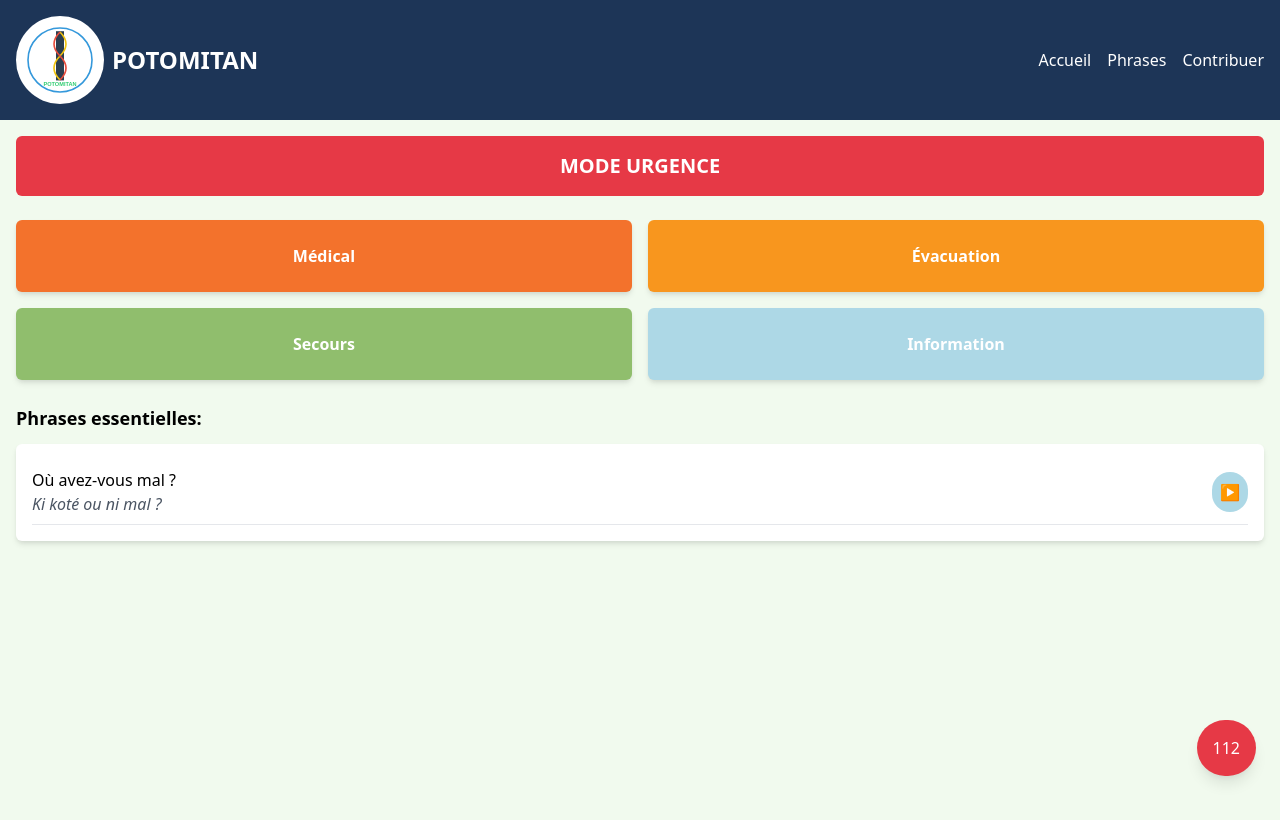
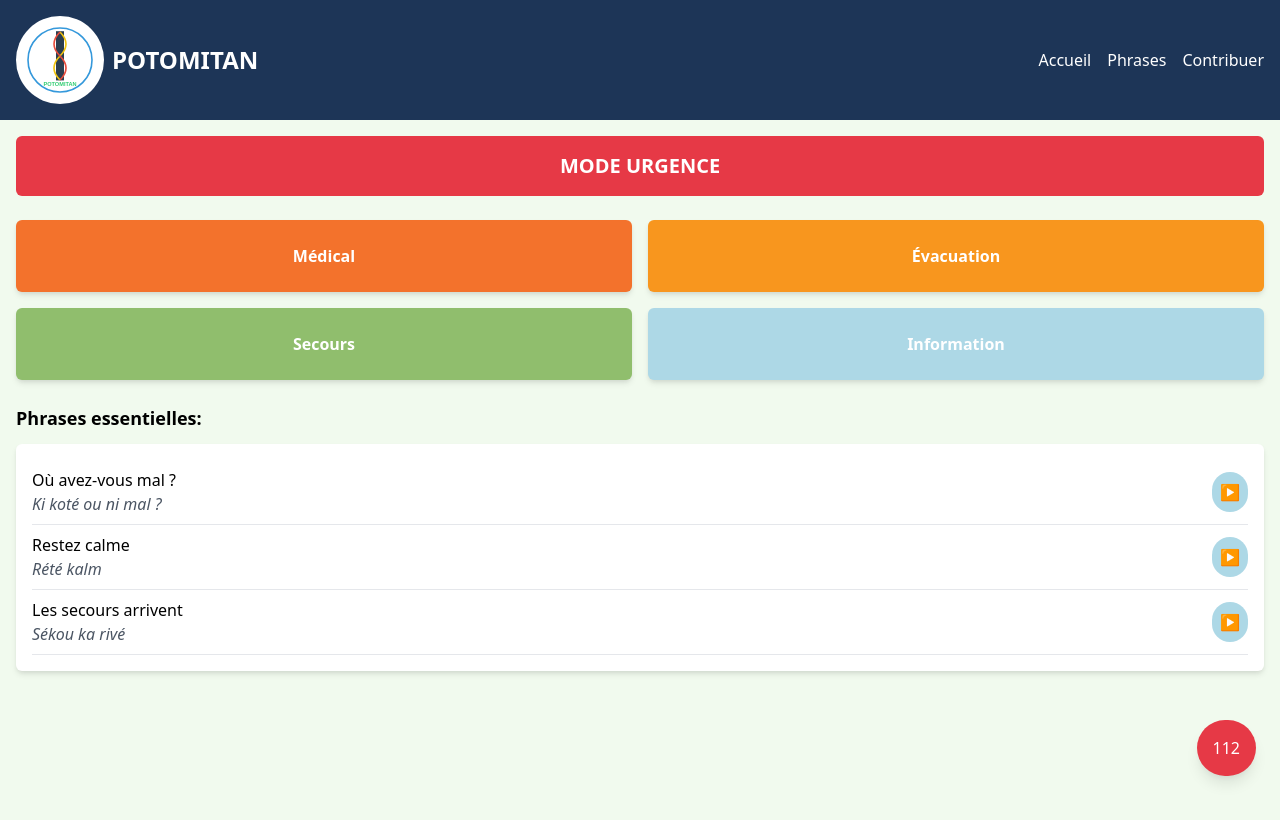
Before and after one commit to Brdcie/potomitan-prototype, a React (Create React App) app: page / in a window 1280 px wide. Shown: the top 820 px of the page. Built offline with nearby package versions, Linux system fonts and the light colour scheme.

Commit message:
Ajout de la fonctionnalité audio et de nouvelles phrases essentielles sur la page d'accueil

```diff
--- a/src/pages/HomePage.js
+++ b/src/pages/HomePage.js
@@ -1,5 +1,6 @@
 import { useEmergency } from '../context/EmergencyContext';
 import { Link } from 'react-router-dom';
+import { useState } from 'react'; // Ajout de useState
 
 const categories = [
   { id: 'medical', name: 'Médical', color: 'bg-potomitan-orange' },
@@ -10,7 +11,17 @@ const categories = [
 
 export default function HomePage() {
   const { isEmergencyMode, toggleEmergencyMode } = useEmergency();
-
+  const [currentAudio, setCurrentAudio] = useState(null); // Pour gérer l'audio
+  // Fonction pour jouer l'audio (identique à celle de PhrasesPage)
+  const playAudio = (audioFile) => {
+    if (currentAudio) {
+      currentAudio.pause();
+    }
+    // Charger et jouer l'audio réel
+    const audio = new Audio(`/audio/${audioFile}`);
+    audio.play();
+    setCurrentAudio(audio);
+  };
   return (
     <div className={`min-h-screen ${isEmergencyMode ? 'bg-potomitan-red bg-opacity-10' : 'bg-potomitan-beige'}`}>
       <div className="container mx-auto p-4">
@@ -56,15 +67,46 @@ export default function HomePage() {
                 <p className="font-medium">Où avez-vous mal ?</p>
                 <p className="text-gray-600 italic">Ki koté ou ni mal ?</p>
               </div>
-                <button className="bg-potomitan-light-blue p-2 rounded-full">
+              <button
+                onClick={() => playAudio('ou_mal.mp3')}
+                className="bg-potomitan-light-blue p-2 rounded-full"
+              >
                 ▶️
               </button>
             </div>
           </li>
-            {/* Ajoutez d'autres phrases similaires */}
+         {/* Deuxième phrase (nouvelle) */}
+  <li className="border-b py-2">
+    <div className="flex justify-between items-center">
+      <div>
+        <p className="font-medium">Restez calme</p>
+        <p className="text-gray-600 italic">Rété kalm</p>
+      </div>
+      <button
+        onClick={() => playAudio('calme.mp3')}
+        className="bg-potomitan-light-blue p-2 rounded-full"
+      >
+        ▶️
+      </button>
+    </div>
+  </li>
+  {/* Troisième phrase (nouvelle) */}
+  <li className="border-b py-2">
+    <div className="flex justify-between items-center">
+      <div>
+        <p className="font-medium">Les secours arrivent</p>
+        <p className="text-gray-600 italic">Sékou ka rivé</p>
+      </div>
+      <button
+        onClick={() => playAudio('secours_arrivent.mp3')}
+        className="bg-potomitan-light-blue p-2 rounded-full"
+      >
+        ▶️
+      </button>
+    </div>
+  </li>
         </ul>
       </div>
-
         <button className="fixed bottom-6 right-6 bg-potomitan-red text-white p-4 rounded-full shadow-lg">
           112
         </button>
```
Lines whose indentation alone changed are shown as unchanged.
